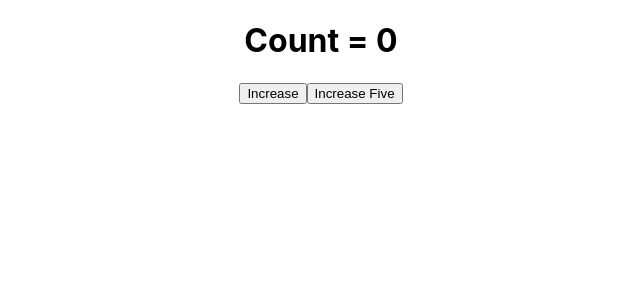
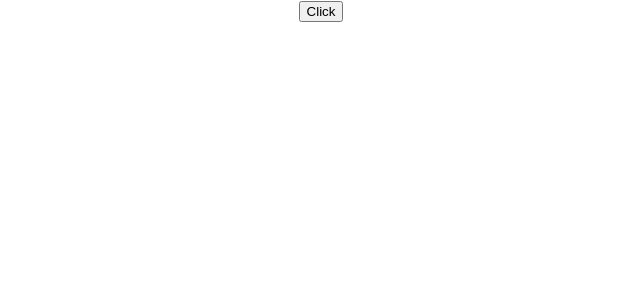
Before and after one commit to Abdalmunam/my-first-app, a React (Create React App) app: page / in a window 1280 px wide. Shown: the top 300 px of the page, without its empty margins (319-959 px from the left). Built offline with nearby package versions, Linux system fonts and the light colour scheme; the HTML template or start-up script is replaced by a standard one.

Commit message:
events: add FunctionClick

```diff
--- a/src/App.js
+++ b/src/App.js
@@ -1,10 +1,10 @@
 import './App.css'
-import Counter from './components/Counter'
+import FunctionClick from './components/FunctionClick'
 
 function App() {
   return (
     <div className="App">
-    <Counter />
+    <FunctionClick />
     </div>
   )
 }
--- /dev/null
+++ b/src/components/FunctionClick.js
@@ -0,0 +1,14 @@
+import React from 'react'
+
+function FunctionClick() {
+  function clickHandler() {
+    console.log('Button clicked')
+  }
+  return (
+    <div>
+      <button onClick={clickHandler}>Click</button>
+    </div>
+  )
+}
+
+export default FunctionClick
--- a/src/components/Hellow.js
+++ b/src/components/Hellow.js
@@ -2,7 +2,7 @@
 
 export class Hellow extends Component {
 
-  render() {
+  render(props) {
     return (
       <div>
         <h1>
```
